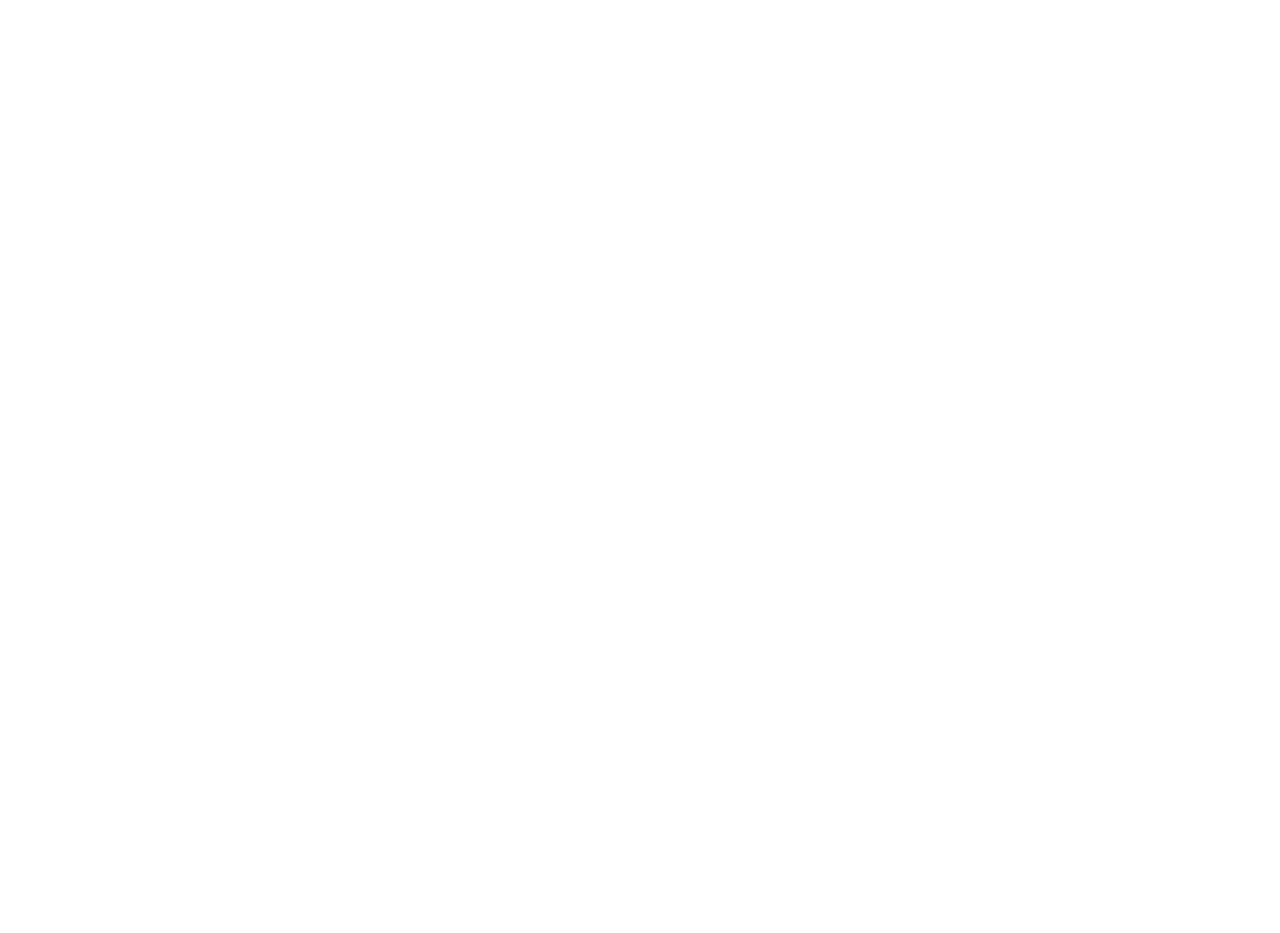
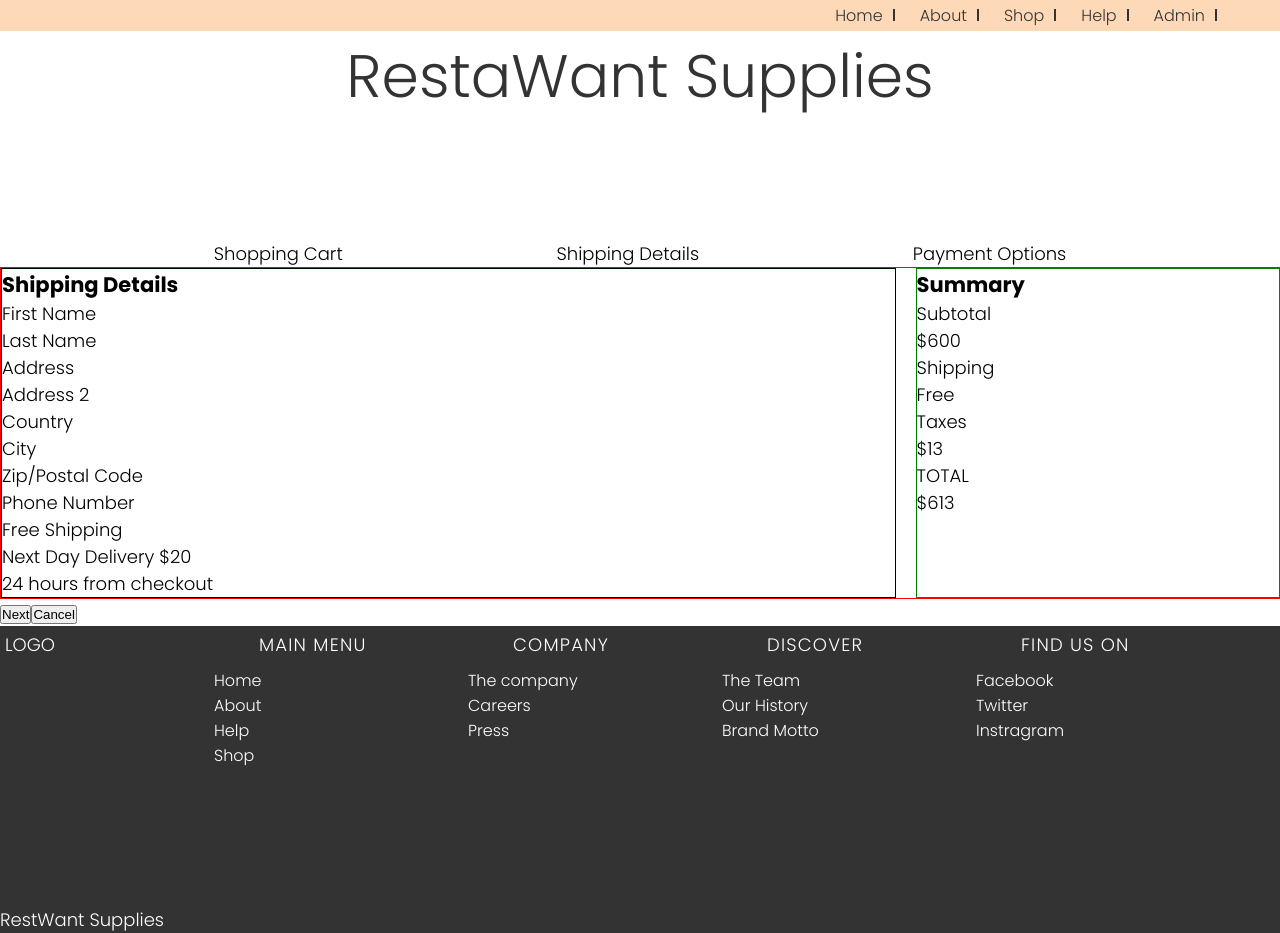
Before and after one commit to SAMURAIM0SES/GraceShopperFrontEnd, a React (Create React App) app: page /shipping in a window 1280 px wide. Before the commit this address had no page. Before the commit the page ends 800 px from the top, so only its background shows below. Built offline with nearby package versions, Linux system fonts and the light colour scheme.

Commit message:
Shipping need more work

```diff
--- a/src/components/App.js
+++ b/src/components/App.js
@@ -3,6 +3,7 @@
 import Home from './Home';
 import Products from './Products'
 import Cart from './Cart'
+import Shipping from './Shipping'
 
 
 function App() {
@@ -11,6 +12,7 @@
       <Route path="/" element={<Home />} />
       <Route path="/products" element={<Products />} />
       <Route path="/cart" element={<Cart />} />
+      <Route path="/shipping" element={<Shipping />} />
     </Routes>
   );
 }
--- /dev/null
+++ b/src/components/Shipping.js
@@ -0,0 +1,64 @@
+import Layout from "./Layout";
+import classes from "./Shipping.module.css";
+
+const Shipping = () => {
+    return (
+        <Layout>
+          <section>
+            <div className={classes["shipping-main"]}>
+              <div className={classes["shipping-header"]}>
+                <p>Shopping Cart</p>
+                <p>Shipping Details</p>
+                <p>Payment Options</p>
+              </div>
+
+              <div className={classes["shipping-body"]}>
+                <div className={classes["shipping-body-shopping"]}>
+                  <h3>Shipping Details</h3>
+                  <div className={classes["shipping-detailed-information"]}>
+                    <div>First Name</div>
+                    <div>Last Name</div>
+                    <div>Address</div>
+                    <div>Address 2</div>
+                    <div>Country</div>
+                    <div>City</div>
+                    <div>Zip/Postal Code</div>
+                    <div>Phone Number</div>
+                    <div>Free Shipping</div>
+                    <div>Next Day Delivery $20</div>
+                    <div>24 hours from checkout  </div>
+                  </div>
+                </div>
+                <div className={classes["shipping-body-summary"]}>
+                    <h3>Summary</h3>
+                    {/* <div>Enter Coupon Code</div> */}
+                    <div className={classes["summary-detail"]}>
+                    <div className={classes["summary-payment"]}>
+                        <div>Subtotal</div>
+                        <div>$600</div>
+                    </div>
+                    <div className={classes["summary-payment"]}>
+                        <div>Shipping</div>
+                        <div>Free</div>
+                    </div>
+                    <div className={classes["summary-payment"]}>
+                        <div>Taxes</div>
+                        <div>$13</div>
+                        <div>TOTAL</div>
+                        <div>$613</div>
+                    </div>
+                    </div>
+                </div>
+              </div>
+
+              <div className={classes["shipping-buttons"]}>
+                <button>Next</button>
+                <button>Cancel</button>
+              </div>
+            </div>
+          </section>
+        </Layout>
+      );
+};
+
+export default Shipping;
--- /dev/null
+++ b/src/components/Shipping.module.css
@@ -0,0 +1,29 @@
+.shipping-main {
+  font-size: 1.8rem;
+}
+
+.shipping-header {
+  display: flex;
+  justify-content: space-evenly;
+  align-items: center;
+}
+
+.shipping-body{
+    border: 1px solid red;
+    display: grid;
+    grid-template-columns: 70% 30%;
+    grid-column-gap: 2rem;
+}
+
+.shipping-body-shopping{
+    border: 1px solid black;
+}
+
+.shipping-body-summary{
+  border: 1px solid green;
+}
+
+.shipping-detail-information{
+    display: flex;
+    justify-content: space-between;
+}
```
